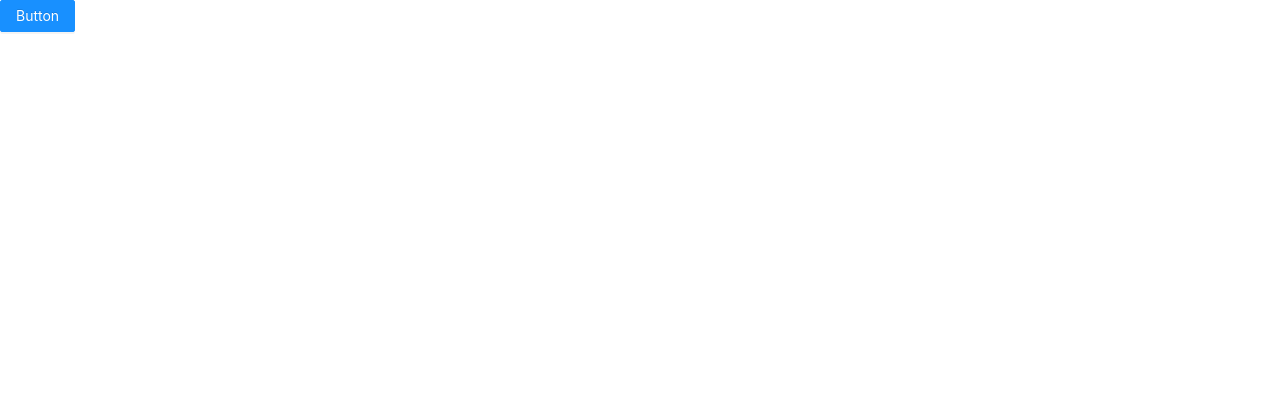
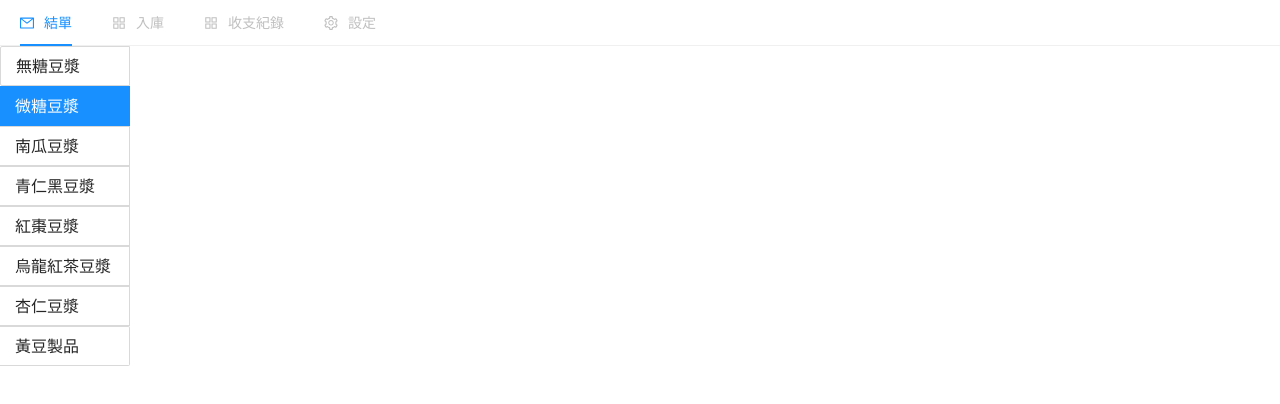
Before and after one commit to kero13ro/pos-gin, a React (Create React App) app: page / in a window 1280 px wide. Shown: the top 404 px of the page. Built offline with nearby package versions, Linux system fonts and the light colour scheme.

Commit message:
add data

```diff
--- a/src/App.css
+++ b/src/App.css
@@ -1,38 +1,8 @@
-.App {
-  text-align: center;
-}
-
-.App-logo {
-  height: 40vmin;
-  pointer-events: none;
-}
-
-@media (prefers-reduced-motion: no-preference) {
-  .App-logo {
-    animation: App-logo-spin infinite 20s linear;
-  }
-}
-
-.App-header {
-  background-color: #282c34;
-  min-height: 100vh;
+/* .ant-radio-group ant-radio-group-outline */
+.aa {
   display: flex;
   flex-direction: column;
-  align-items: center;
-  justify-content: center;
-  font-size: calc(10px + 2vmin);
-  color: white;
+  /* width: 0%; */
+  /* max-width: 400px; */
+  width: 130px;
 }
-
-.App-link {
-  color: #61dafb;
-}
-
-@keyframes App-logo-spin {
-  from {
-    transform: rotate(0deg);
-  }
-  to {
-    transform: rotate(360deg);
-  }
-}
--- a/src/App.js
+++ b/src/App.js
@@ -1,11 +1,44 @@
-import React from "react";
-import { Button } from "antd";
-// import "./App.css";
+import React, { useState } from "react";
+import Header from "./comp/Header";
+import { Tabs, Radio, Space } from "antd";
+// import { Button } from "antd";
 
-const App = () => (
-  <div className="App">
-    <Button type="primary">Button</Button>
-  </div>
-);
+import { allItems } from "./data/category";
+
+import "./App.css";
+
+const { TabPane } = Tabs;
+
+const App = () => {
+  // console.log(allItems);
+  const [value4, setValue4] = useState("微糖豆漿");
+  const onChange4 = (e) => {
+    console.log("radio4 checked", e.target.value);
+    setValue4(e.target.value);
+  };
+  return (
+    <div className="App">
+      <Header></Header>
+
+      {/* <Radio.Group defaultValue="a" className="aa" size="large" type="primary">
+        {allItems.map((item) => (
+          <Radio.Button key={item.name} value={item.name}>
+            {item.name}
+          </Radio.Button>
+        ))}
+      </Radio.Group> */}
+
+      <Radio.Group
+        size="large"
+        className="aa"
+        options={allItems}
+        onChange={onChange4}
+        value={value4}
+        optionType="button"
+        buttonStyle="solid"
+      />
+    </div>
+  );
+};
 
 export default App;
--- /dev/null
+++ b/src/comp/Header.js
@@ -0,0 +1,31 @@
+import React, { useState } from "react";
+import { Menu } from "antd";
+import {
+  MailOutlined,
+  AppstoreOutlined,
+  SettingOutlined,
+} from "@ant-design/icons";
+
+export default function Header() {
+  const [current, setCurrent] = useState("mail");
+  const handleClick = (e) => {
+    setCurrent(e.key);
+  };
+
+  return (
+    <Menu onClick={handleClick} selectedKeys={[current]} mode="horizontal">
+      <Menu.Item key="mail" icon={<MailOutlined />}>
+        結單
+      </Menu.Item>
+      <Menu.Item key="app" disabled icon={<AppstoreOutlined />}>
+        入庫
+      </Menu.Item>
+      <Menu.Item key="app2" disabled icon={<AppstoreOutlined />}>
+        收支紀錄
+      </Menu.Item>
+      <Menu.Item key="app3" disabled icon={<SettingOutlined />}>
+        設定
+      </Menu.Item>
+    </Menu>
+  );
+}
--- /dev/null
+++ b/src/data/category.js
@@ -0,0 +1,70 @@
+const allItems = [
+  {
+    label: "無糖豆漿",
+    value: "無糖豆漿",
+    sub: [
+      { subName: "杯裝(700ml)", price: 30 },
+      { subName: "罐裝(1500ml)", price: 60 },
+    ],
+  },
+  {
+    label: "微糖豆漿",
+    value: "微糖豆漿",
+    sub: [
+      { subName: "杯裝(700ml)", price: 30 },
+      { subName: "罐裝(1500ml)", price: 60 },
+    ],
+  },
+  {
+    label: "南瓜豆漿",
+    value: "南瓜豆漿",
+    sub: [
+      { subName: "杯裝(700ml)", price: 65 },
+      { subName: "罐裝(1000ml)", price: 80 },
+    ],
+  },
+  {
+    label: "青仁黑豆漿",
+    value: "青仁黑豆漿",
+    sub: [
+      { subName: "杯裝(700ml)", price: 65 },
+      { subName: "罐裝(1000ml)", price: 80 },
+    ],
+  },
+  {
+    label: "紅棗豆漿",
+    value: "紅棗豆漿",
+    sub: [
+      { subName: "杯裝(700ml)", price: 65 },
+      { subName: "罐裝(1000ml)", price: 80 },
+    ],
+  },
+  {
+    label: "烏龍紅茶豆漿",
+    value: "烏龍紅茶豆漿",
+    sub: [
+      { subName: "杯裝(700ml)", price: 65 },
+      { subName: "罐裝(1000ml)", price: 80 },
+    ],
+  },
+  {
+    label: "杏仁豆漿",
+    value: "杏仁豆漿",
+    sub: [
+      { subName: "杯裝(700ml)", price: 65 },
+      { subName: "罐裝(1000ml)", price: 80 },
+    ],
+  },
+  {
+    label: "黃豆製品",
+    value: "黃豆製品",
+    sub: [
+      { subName: "豆腐(4塊/盒)", price: 40 },
+      { subName: "油豆腐(8塊/盒)", price: 55 },
+      { subName: "凍豆腐(600克)", price: 65 },
+      { subName: "傳統豆花", price: 45 },
+    ],
+  },
+];
+
+export { allItems };
```
Also changed, not shown: src/comp/RootTab.js (added, +23 -0 lines).
